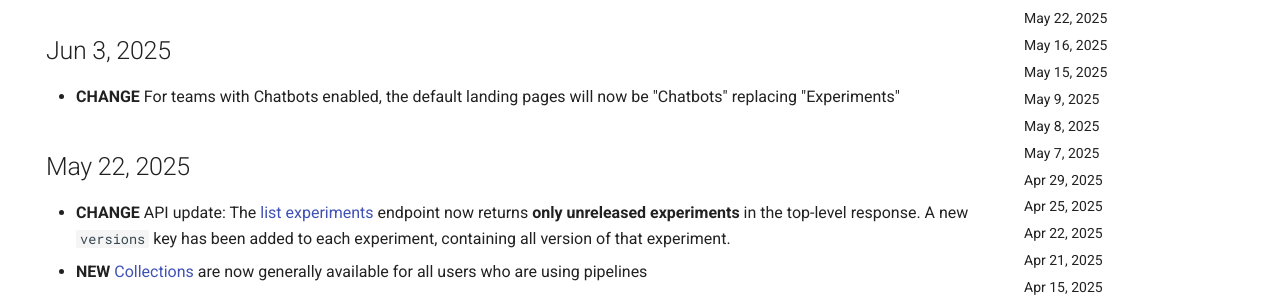
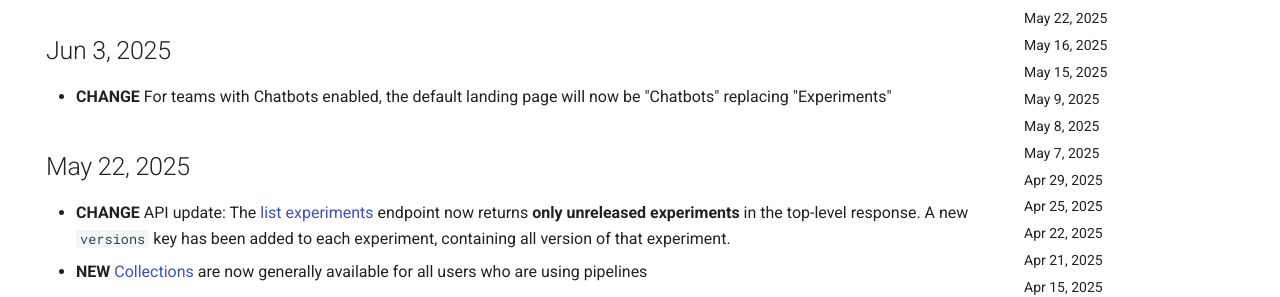
Before and after one commit to dimagi/open-chat-studio-docs, an MkDocs documentation site: the page built from docs/changelog.md, in a window 1280 px wide and 900 px high. Shown: the part 195-492 px from the top of the window. Built offline with MkDocs 1.6.1 and Material for MkDocs 9.7.7, drawn with Linux system fonts in a browser that asks for light colours; emoji names are drawn with the system emoji font; a script that is not in the unit is left out; comment, search, counter and statistics services are not loaded.

Commit message:
plural -> singular

```diff
--- a/docs/changelog.md
+++ b/docs/changelog.md
@@ -5,7 +5,7 @@
 
 # Changelog
 ## Jun 3, 2025
-* **CHANGE** For teams with Chatbots enabled, the default landing pages will now be "Chatbots" replacing "Experiments"
+* **CHANGE** For teams with Chatbots enabled, the default landing page will now be "Chatbots" replacing "Experiments"
 
 ## May 22, 2025
 * **CHANGE** API update: The [list experiments](https://chatbots.dimagi.com/api/docs/#tag/Experiments/operation/experiment_list) endpoint now returns **only unreleased experiments** in the top-level response. A new `versions` key has been added to each experiment, containing all version of that experiment.
```
